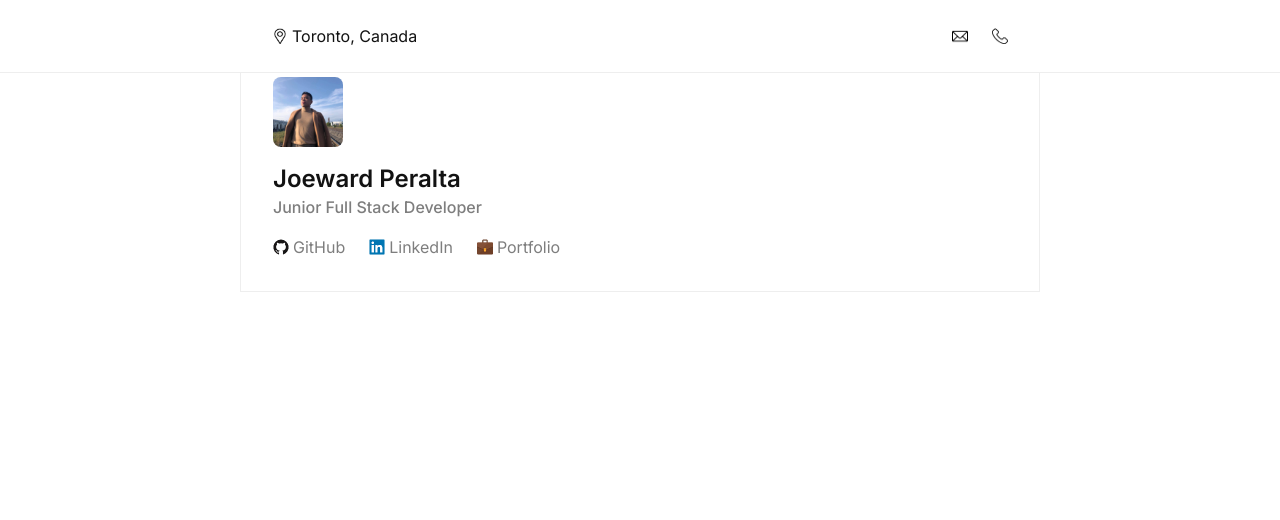
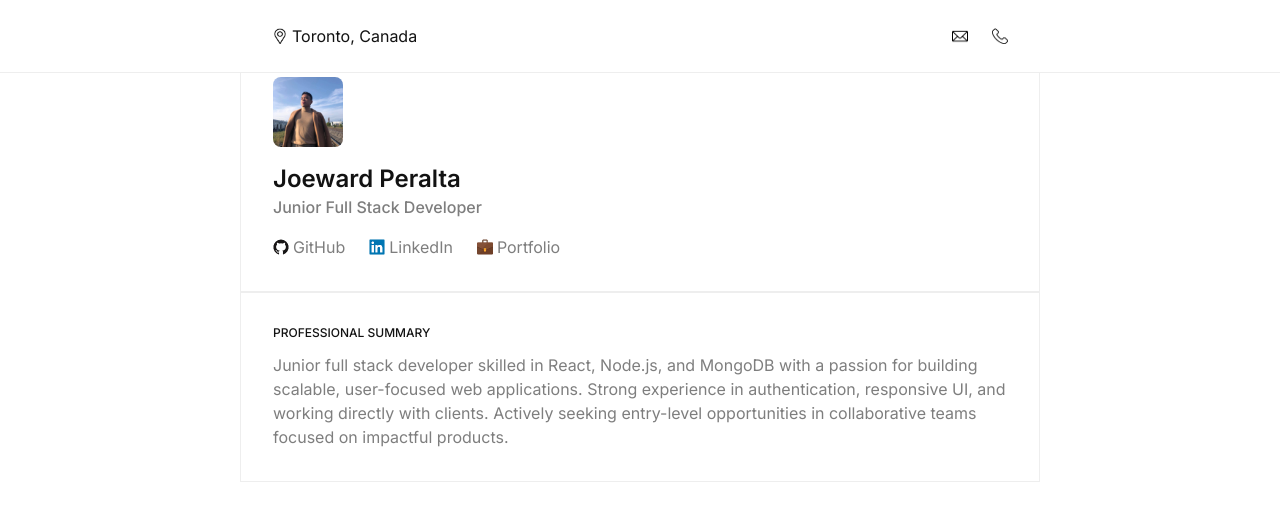
Before and after one commit to joewardperalta/single-page-resume, a Next.js app: page / in a window 1280 px wide. Shown: the top 520 px of the page. Built offline with nearby package versions, Linux system fonts and the light colour scheme.

Commit message:
Create the SectionHeading component and construct the Professional Summary section.

```diff
--- a/app/page.js
+++ b/app/page.js
@@ -1,4 +1,6 @@
+import Paragraph from "@/components/Paragraph";
 import ProfilePhoto from "@/components/ProfilePhoto";
+import SectionHeading from "@/components/SectionHeading";
 import SocialLinkCard from "@/components/SocialLinkCard";
 import SubTitle from "@/components/SubTitle";
 import Title from "@/components/Title";
@@ -28,7 +30,7 @@ export default function Home() {
 
   return (
     <main>
-      {/* Hero section */}
+      {/* Hero Section */}
       <section className="pt-11">
         <Wrapper>
           <div className="space-y-4">
@@ -58,6 +60,20 @@ export default function Home() {
           </div>
         </Wrapper>
       </section>
+
+      {/* Professional Summary Section */}
+      <section>
+        <Wrapper>
+          <SectionHeading>Professional Summary</SectionHeading>
+          <Paragraph>
+            Junior full stack developer skilled in React, Node.js, and MongoDB
+            with a passion for building scalable, user-focused web applications.
+            Strong experience in authentication, responsive UI, and working
+            directly with clients. Actively seeking entry-level opportunities in
+            collaborative teams focused on impactful products.
+          </Paragraph>
+        </Wrapper>
+      </section>
     </main>
   );
 }
--- /dev/null
+++ b/components/SectionHeading.jsx
@@ -0,0 +1,7 @@
+export default function SectionHeading({ children, className }) {
+  return (
+    <h2 className={`${className} uppercase text-xs font-medium mb-3`}>
+      {children}
+    </h2>
+  );
+}
```
